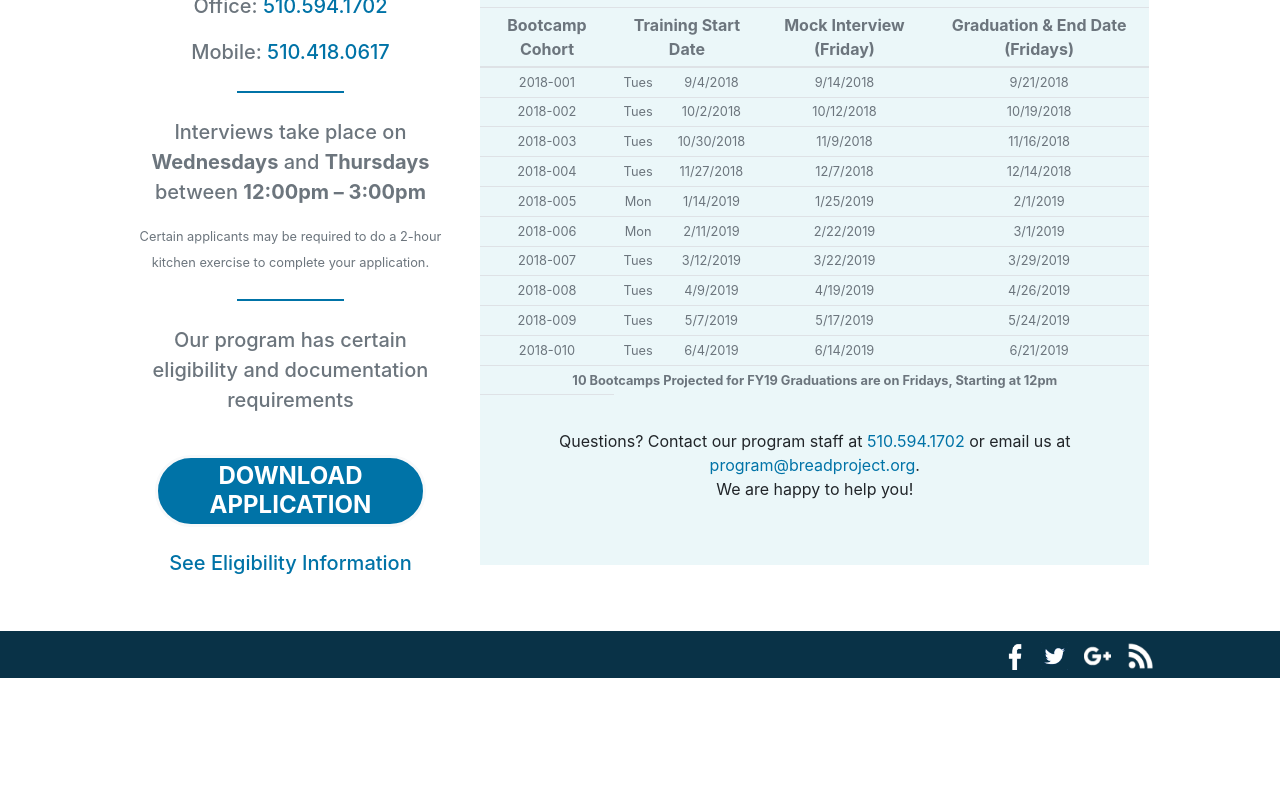
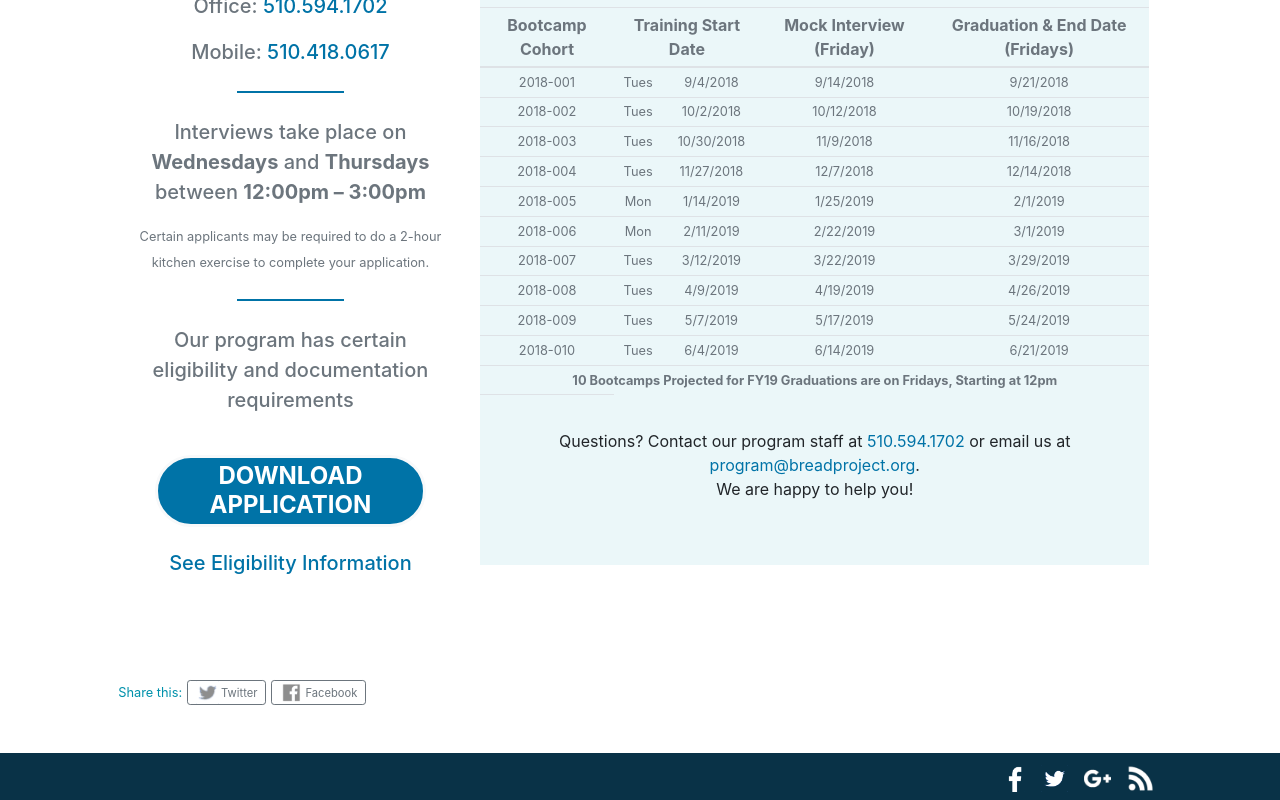
Before and after one commit to rollba14/clone_bread_project, a React (Create React App) app: page /clone_bread_project/home in a window 1280 px wide. Shown: the part 3021-3821 px from the top of the page. Before the commit the page ends 3699 px from the top, so only its background shows below. Built offline with nearby package versions, Linux system fonts and the light colour scheme.

Commit message:
made social_media as function comp to take in props for diff links. Added btns to comps

```diff
--- a/src/components/about.js
+++ b/src/components/about.js
@@ -2,6 +2,7 @@ import React, {Component} from 'react'
 import Staff from './staff'
 import about_banner_img from '../assets/WhoWeAre_Hero-compressor.jpg';
 import Infographic_compressor from "../assets/Infographic-compressor.jpg"
+import Social_Media_Btns from './social_media_btn.js';
 
 class About extends Component{
   constructor(props){
@@ -107,6 +108,7 @@ class About extends Component{
               </div>
             </div>
 
+            <Social_Media_Btns category={"about-us"}/>
 
           </div>
         </div>
--- a/src/components/application.js
+++ b/src/components/application.js
@@ -1,5 +1,6 @@
 import React from 'react'
 import Bootcamp_Schedule from './bootcamp_schedule_table'
+import Social_Media_Btns from './social_media_btn.js';
 
 const Application = () => {
   return(
@@ -46,6 +47,8 @@ const Application = () => {
             </div>
           </div>
 
+          <Social_Media_Btns category={"apply-to-program"}/>
+
         </div>
       </div>
     </div>
--- a/src/components/help.js
+++ b/src/components/help.js
@@ -1,4 +1,5 @@
 import React from 'react'
+import Social_Media_Btns from './social_media_btn.js';
 
 const Help = () => {
   return(
@@ -23,6 +24,8 @@ const Help = () => {
               <div className="mild_blue_bg p-5"></div>
             </div>
           </div>
+          <Social_Media_Btns category={"how-you-can-help"}/>
+
         </div>
       </div>
     </div>
--- a/src/components/home.js
+++ b/src/components/home.js
@@ -4,6 +4,7 @@ import Bootcamp_Schedule from './bootcamp_schedule_table'
 import bakery_p1_img from '../assets/BakeryBootcamp_Body_1-compressor.jpg';
 import bakery_p2_img from '../assets/BakeryBootcamp_Body_2-compressor.jpg';
 import bakery_p3_img from '../assets/BakeryBootcamp_Body_3-compressor.jpg';
+import Social_Media_Btns from './social_media_btn.js';
 
 const Home = () => {
   return(
@@ -104,6 +105,8 @@ const Home = () => {
             </div>
           </div>
 
+          <Social_Media_Btns category={"home"}/>
+
         </div>
       </div>
     </div>
--- a/src/components/news.js
+++ b/src/components/news.js
@@ -1,4 +1,5 @@
 import React from 'react'
+import Social_Media_Btns from './social_media_btn.js';
 
 const News = () => {
   return(
@@ -31,6 +32,8 @@ const News = () => {
             </div>
           </div>
 
+          <Social_Media_Btns category={"news-events"}/>
+
         </div>
       </div>
     </div>
--- a/src/components/social_media_btn.js
+++ b/src/components/social_media_btn.js
@@ -1,20 +1,31 @@
-import React from 'react'
+import React, {Component} from 'react'
 import twitter_icon_gray from '../assets/twitter_icon_gray.png';
 import facebook_icon_gray from '../assets/facebook_icon_gray.png';
 
-const Social_Media_Btns = () => {
+class Social_Media_Btns extends Component{
+  render(){
+    let category = this.props.category;
+    let twitterLink,fbLink;
+    if(category) {
+      twitterLink = `https://breadproject.org/${category}/?share=twitter&nb=1`;
+      fbLink = `https://breadproject.org/${category}/?share=facebook&nb=1`;
+    } else {
+      twitterLink = "https://breadproject.org/?share=twitter&nb=1";
+      fbLink = "https://breadproject.org/?share=facebook&nb=1";
+    }
+
     return(
       <div className='social_media col-12 py-5'>
         <div className="row">
           <div className="col-md-10 px-5 px-md-4 mx-auto text-left">
             <span className="light_darker_text font-weight-bold text-left"><small>Share this:</small></span>
-          <a href="https://breadproject.org/?share=twitter&nb=1" target="_blank">
+            <a href={twitterLink} target="_blank">
               <button type="button" className="py-0 btn btn-sm btn-outline-secondary">
                   <img src={twitter_icon_gray}/>
                   <small>Twitter</small>
               </button>
             </a>
-          <a href="https://breadproject.org/?share=facebook&nb=1" target="_blank">
+            <a href={fbLink} target="_blank">
               <button type="button" className="py-0 btn btn-sm btn-outline-secondary">
                   <img src={facebook_icon_gray}/>
                   <small>Facebook</small>
@@ -25,5 +36,6 @@ const Social_Media_Btns = () => {
       </div>
     )
   }
+}
 
 export default Social_Media_Btns;
```
Lines whose indentation alone changed are shown as unchanged.
